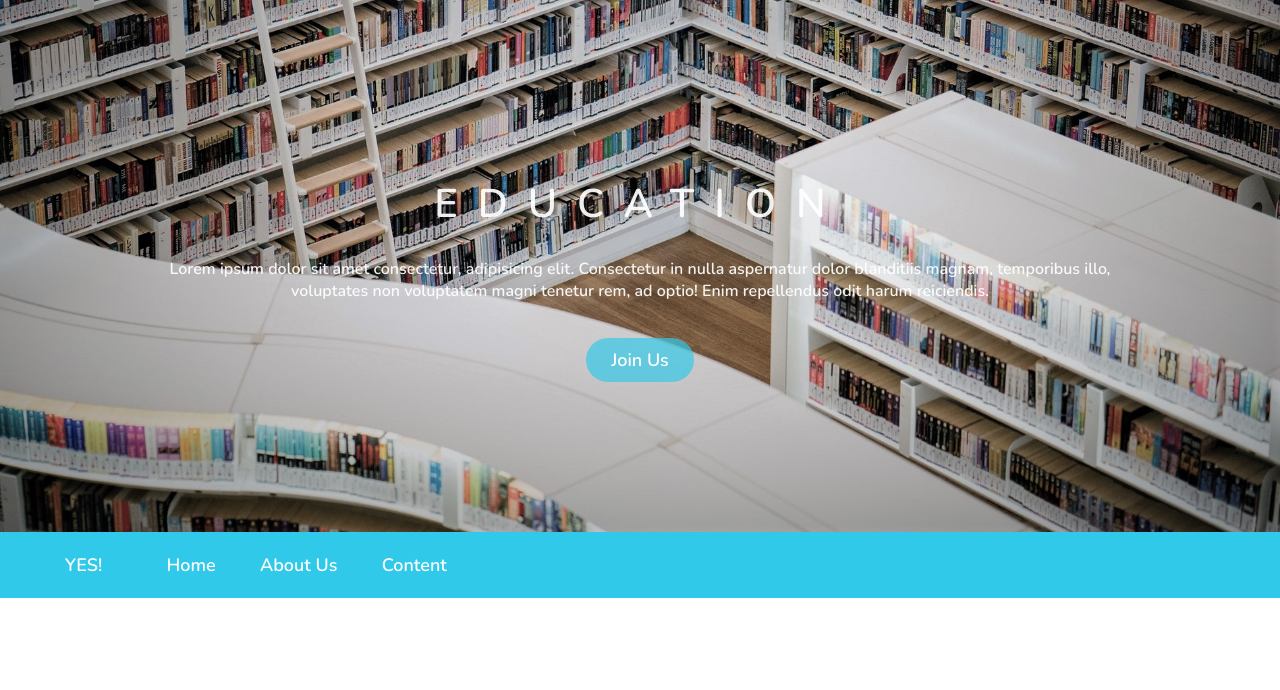
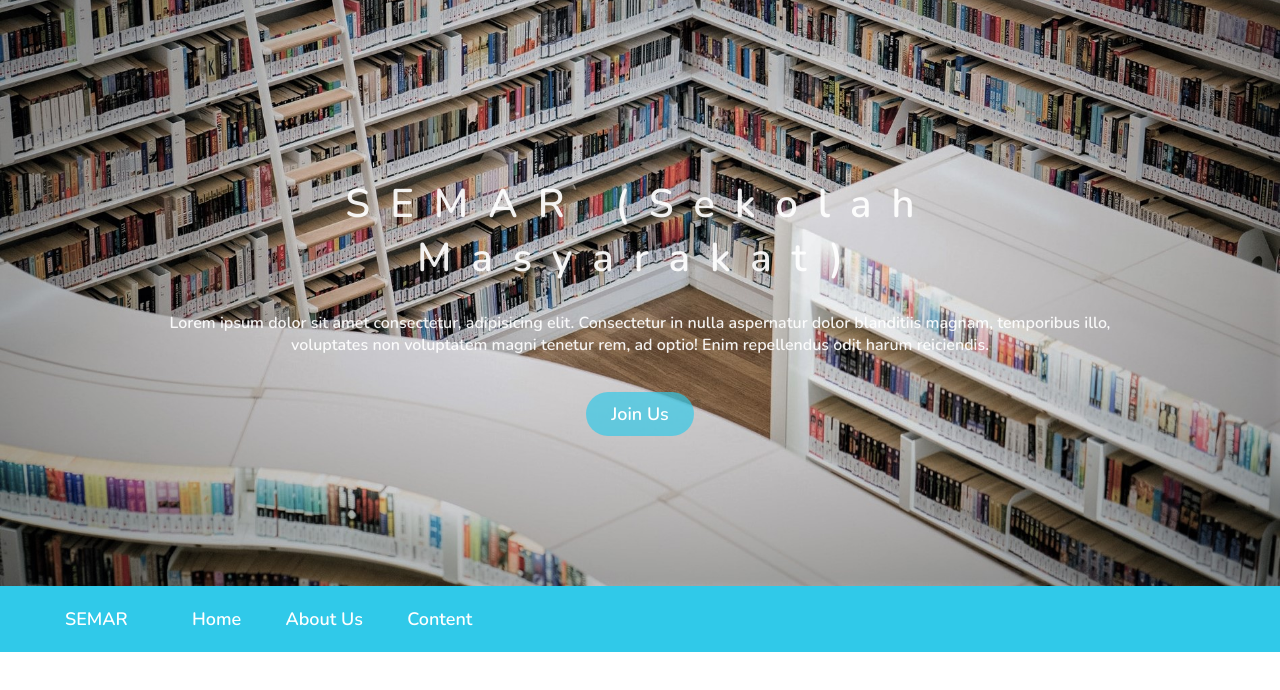
Before and after one commit to mghazalis/ghaza.github.io, a plain HTML site: page index.html in a window 1280 px wide. Shown: the top 690 px of the page. Drawn offline with nearby package versions, Linux system fonts and the light colour scheme; a script that the page names is missing.

Commit message:
Update index.html

```diff
--- a/index.html
+++ b/index.html
@@ -15,13 +15,13 @@
 <body>
     <header>
         <div class="jumbotron">
-            <h1>EDUCATION</h1>
+            <h1>SEMAR (Sekolah Masyarakat)</h1>
             <p>Lorem ipsum dolor sit amet consectetur, adipisicing elit. Consectetur in nulla aspernatur dolor blanditiis magnam, temporibus illo, voluptates non voluptatem magni tenetur rem, ad optio! Enim repellendus odit harum reiciendis.</p>
             <a href="#" class="btn join">Join Us</a>
         </div>
         <nav>
             <ul>
-                <li class="logo"><a href="#">YES!</a></li>
+                <li class="logo"><a href="#">SEMAR</a></li>
                 <li><a href="#">Home</a></li>
                 <li><a href="#">About Us</a></li>
                 <li><a href="#">Content</a></li>
```
